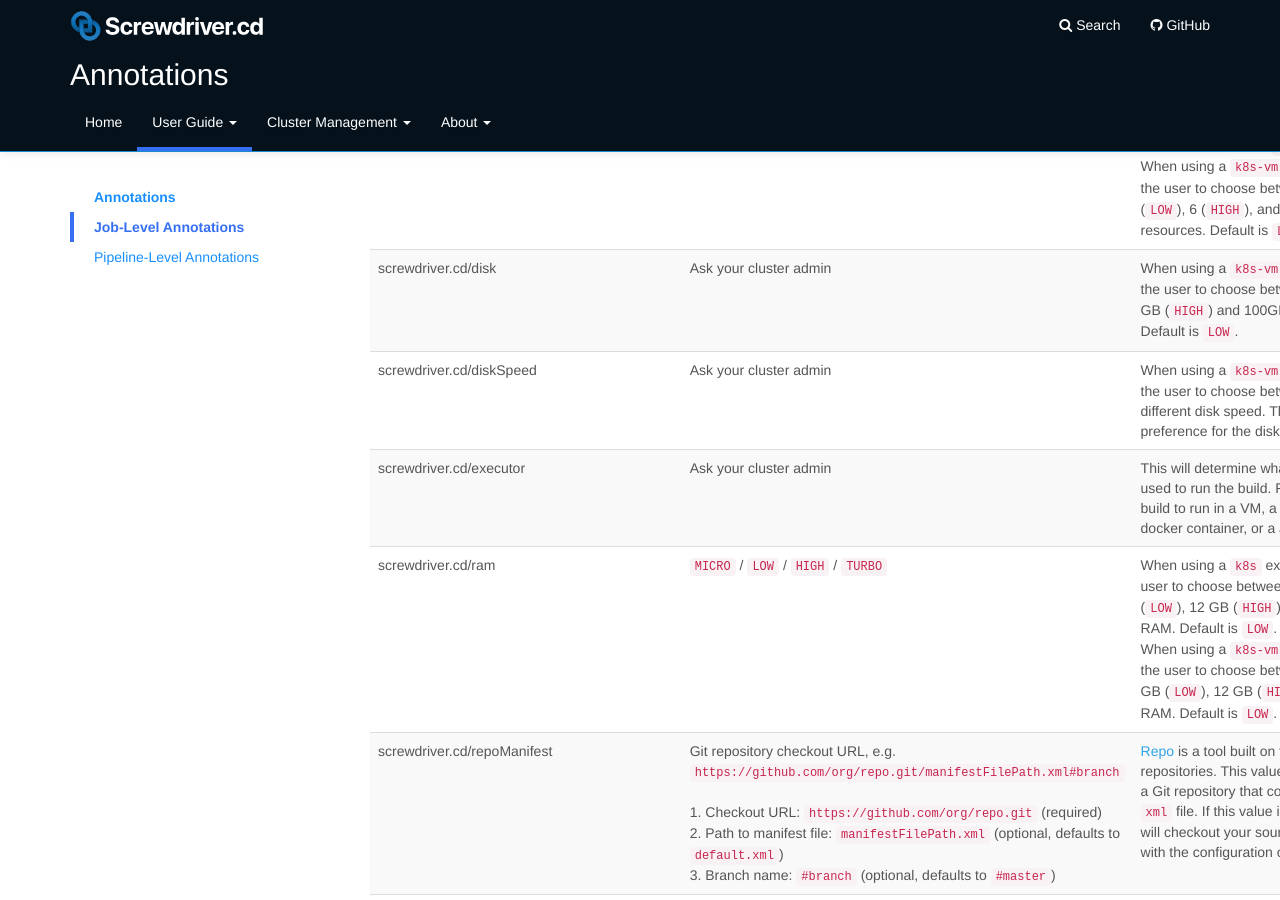
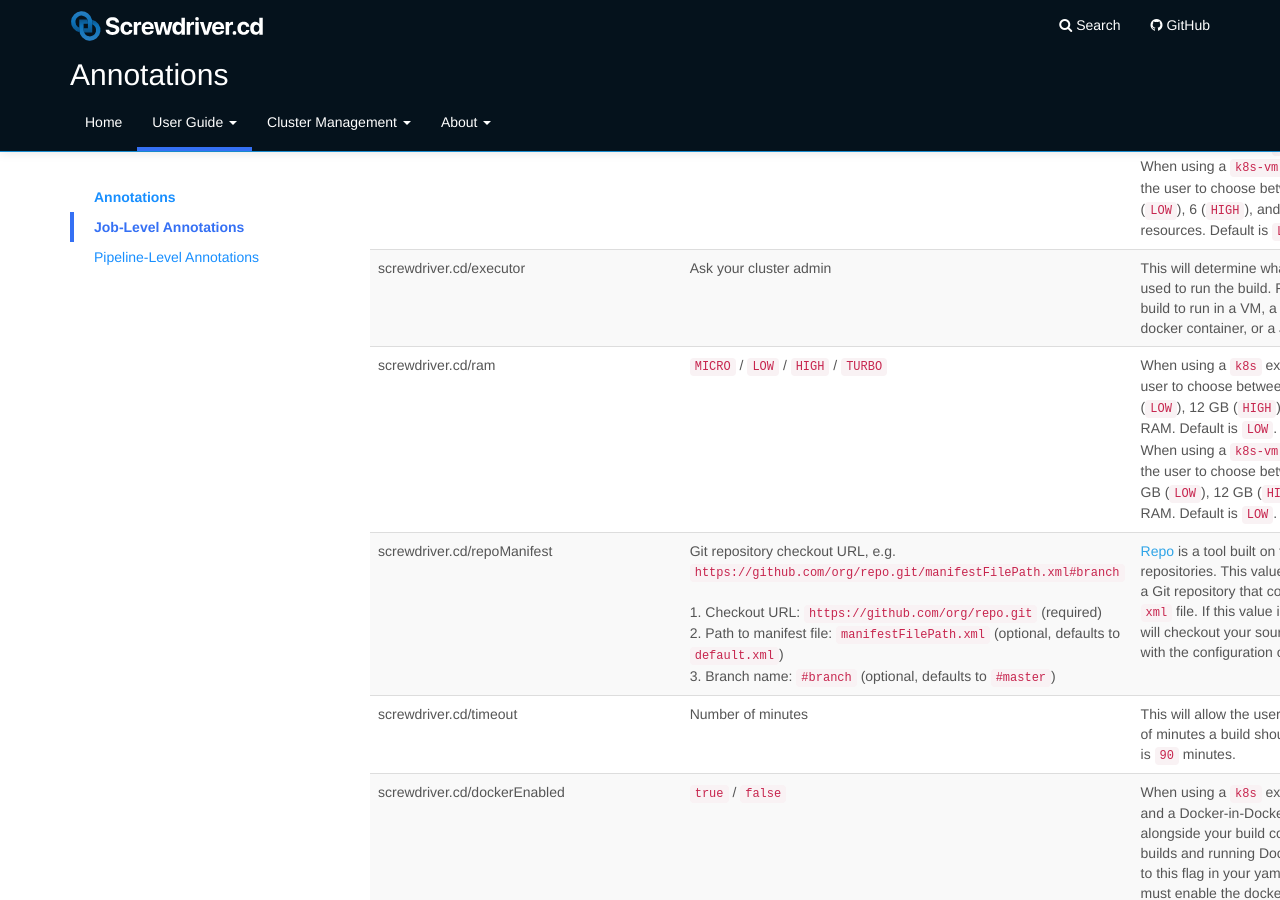
Before and after one commit to screwdriver-cd/guide, a Jekyll site: the page built from docs/user-guide/configuration/annotations.md, in a window 1280 px wide and 900 px high, scrolled down 1303 px. Built offline with Jekyll 4.4.1, drawn with Linux system fonts in a browser that asks for light colours.

Commit message:
fix: remove annotations on hyperd disk (#574)
All hyper nodes are turbo disk and speed now users have no need to specify anything.

```diff
--- a/docs/user-guide/configuration/annotations.md
+++ b/docs/user-guide/configuration/annotations.md
@@ -44,8 +44,6 @@ The following annotations are supported by plugins maintained by Screwdriver.cd.
 | screwdriver.cd/buildPeriodically | A CRON expression with an 'H' in the minutes field, e.g. `H 0 * * *` <br><br>**Note:** The first interval is always set to "H" (maximum frequency as once per hour) to avoid large spikes for shared resources. You can test out your cron expression at <https://crontab.guru/> | This will trigger your job periodically according to the cron expression. For any field in the expression, if you specify `H` (or something like `H/5` or `H(3-7)`), the system will replace it with a value over the specified range based on a hash of the job id. For example, `H(3-5)` will resolve to either 3, 4, or 5. Timezone is in UTC. |
 | screwdriver.cd/collapseBuilds | `true` / `false` | Set it to `true` to collapse all `BLOCKED` builds of the job to the latest build.<br>If you want to apply it to the whole pipeline, set it under `shared`. Default behavior depends on cluster configuration, please check with your cluster admin for that.  |
 | screwdriver.cd/cpu | `MICRO` / `LOW` / `HIGH` / `TURBO` | When using a `k8s` executor, this will allow the user to choose between 0.5 (`MICRO`), 2 (`LOW`), 6 (`HIGH`) and 12 (`TURBO`) CPU resources. Default is `LOW`.<br>   When using a `k8s-vm` executor, this will allow the user to choose between 1 (`MICRO`), 2 (`LOW`), 6 (`HIGH`), and 12 (`TURBO`) CPU resources. Default is `LOW`. |
-| screwdriver.cd/disk | Ask your cluster admin  | When using a `k8s-vm` executor, this will allow the user to choose between 20 GB (`LOW`), 50 GB (`HIGH`)  and 100GB (`TURBO`) disk space. Default is `LOW`. |
-| screwdriver.cd/diskSpeed | Ask your cluster admin | When using a `k8s-vm` executor, this will allow the user to choose between machines with different disk speed. The default is no preference for the disk speed. |
 | screwdriver.cd/executor | Ask your cluster admin | This will determine what compute system is used to run the build. For example, set the build to run in a VM, a kubernetes pod, a docker container, or a Jenkins agent. |
 | screwdriver.cd/ram | `MICRO` / `LOW` / `HIGH` / `TURBO` | When using a `k8s` executor, this will allow the user to choose between 1 GB (`MICRO`), 2 GB (`LOW`), 12 GB (`HIGH`) and 16 GB (`TURBO`) RAM. Default is `LOW`.<br> When using a `k8s-vm` executor, this will allow the user to choose between 1 GB (`MICRO`), 2 GB (`LOW`), 12 GB (`HIGH`) and 16 GB (`TURBO`) RAM. Default is `LOW`. |
 | screwdriver.cd/repoManifest | Git repository checkout URL, e.g. `https://github.com/org/repo.git/manifestFilePath.xml#branch` <br><br>1. Checkout URL: `https://github.com/org/repo.git` (required) <br>2. Path to manifest file: `manifestFilePath.xml` (optional, defaults to `default.xml`) <br> 3. Branch name: `#branch` (optional, defaults to `#master`) | [Repo](https://gerrit.googlesource.com/git-repo) is a tool built on top of Git for managing repositories. This value is the checkout URL of a Git repository that contains a repo manifest `xml` file. If this value is specified, Screwdriver will checkout your source code in accordance with the configuration of the `xml` file. |
```
